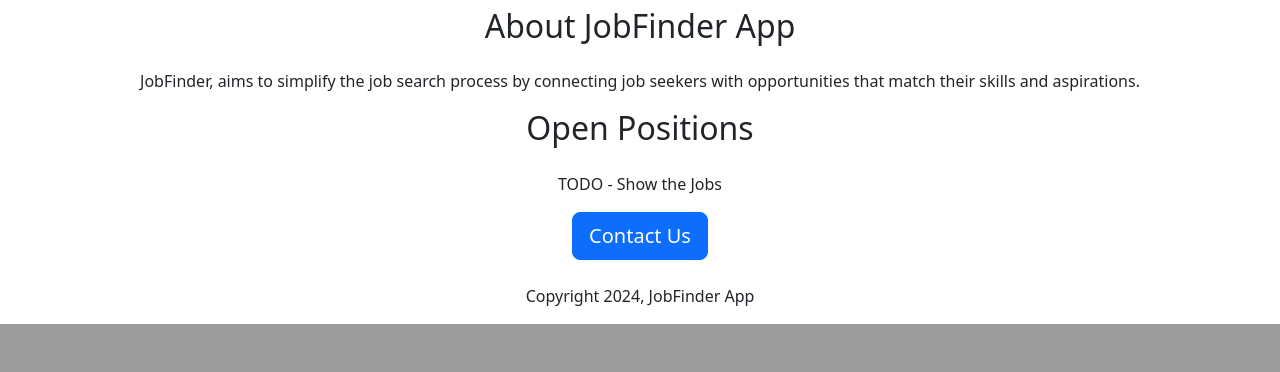
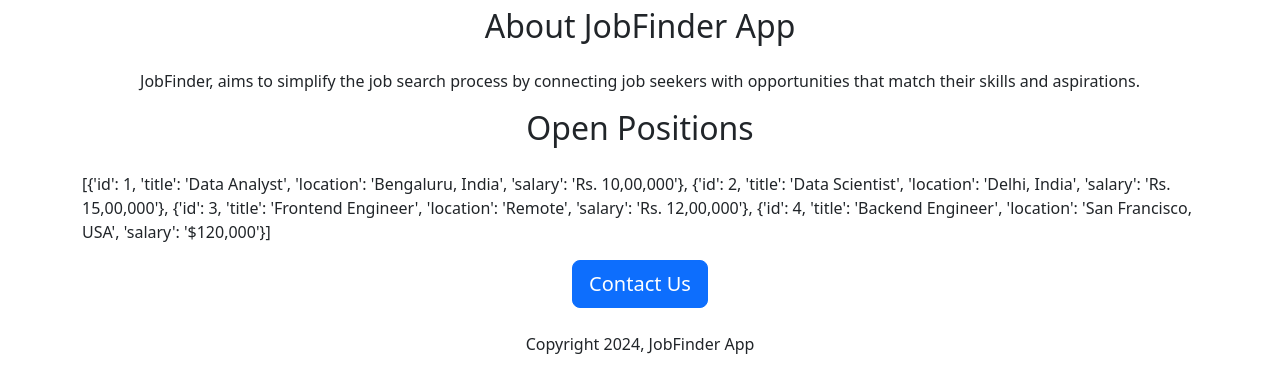
Before and after one commit to Mutai05/Job-Finder-App, a Flask app: page / in a window 1280 px wide. Shown: the part 958-1330 px from the top of the page. Before the commit the page ends 1282 px from the top, so only its background shows below. Run offline with Flask 3, Linux system fonts and the light colour scheme.

Commit message:
Dynamic data using templates.

```diff
--- a/app.py
+++ b/app.py
@@ -2,10 +2,32 @@ from flask import Flask, render_template
 
 app = Flask(__name__)
 
+JOBS = [{
+    'id': 1,
+    'title': 'Data Analyst',
+    'location': 'Bengaluru, India',
+    'salary': 'Rs. 10,00,000'
+}, {
+    'id': 2,
+    'title': 'Data Scientist',
+    'location': 'Delhi, India',
+    'salary': 'Rs. 15,00,000'
+}, {
+    'id': 3,
+    'title': 'Frontend Engineer',
+    'location': 'Remote',
+    'salary': 'Rs. 12,00,000'
+}, {
+    'id': 4,
+    'title': 'Backend Engineer',
+    'location': 'San Francisco, USA',
+    'salary': '$120,000'
+}]
+
 
 @app.route("/")
 def home_page():
-  return render_template('home.html')
+  return render_template('home.html', jobs=JOBS, company_name='JobFinder')
 
 
 if __name__ == "__main__":
--- a/templates/home.html
+++ b/templates/home.html
@@ -6,20 +6,26 @@
   <meta name="viewport" content="width=device-width, initial-scale=1.0">
   <link href="https://cdn.jsdelivr.net/npm/bootstrap@5.3.3/dist/css/bootstrap.min.css" rel="stylesheet" integrity="sha384-QWTKZyjpPEjISv5WaRU9OFeRpok6YctnYmDr5pNlyT2bRjXh0JMhjY6hW+ALEwIH" crossorigin="anonymous">
   <title>JobFinder App</title>
+
 </head>
 <body>
   <div class="container">
-    <h1 class="text-center mt-2 mb-4">JobFinder App</h1>
+    <h1 class="text-center mt-2 mb-4">{{company_name}} App</h1>
     <p class="text-center">Hello there, Welcome to JobFinder App!</p>
     <img class="img-fluid" src="https://e018f838-ce03-4df5-a480-59566968929b-00-xhnn5jol99dg.worf.replit.dev/static/banner.jpg" width="1920" height="1080">
+
     <h2 class="text-center mt-2 mb-4">About JobFinder App</h2>
     <p class="text-center">JobFinder, aims to simplify the job search process by connecting job seekers with opportunities that match their skills and aspirations. </p>
+
     <h2 class="text-center mt-2 mb-4">Open Positions</h2>
-    <p class="text-center">TODO - Show the Jobs</p>
+    <p>
+      {{jobs}}
+    </p>
     <div class="text-center">
       <button class="btn btn-primary btn-lg">Contact Us</button>
       <p class="mt-4">Copyright 2024, JobFinder App</p>
     </div>
   </div>
+
 </body>
 </html>
```
